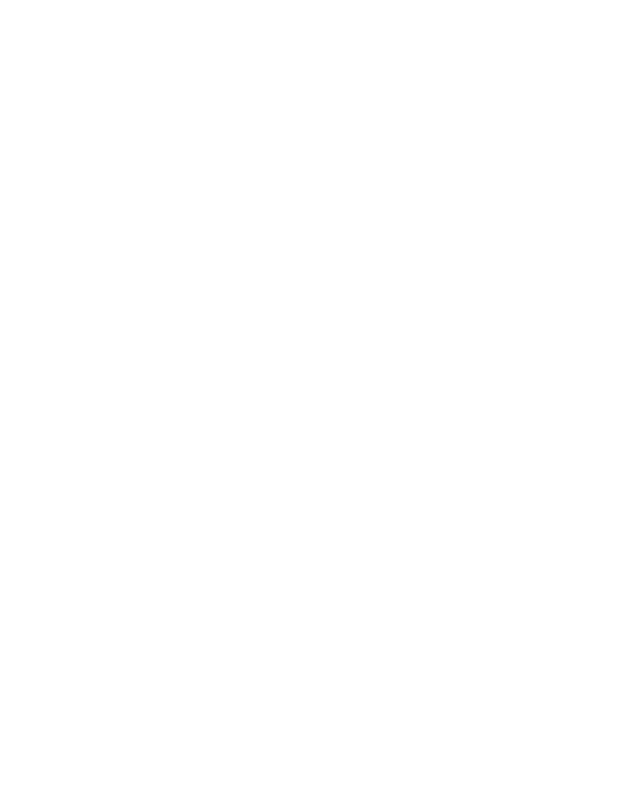
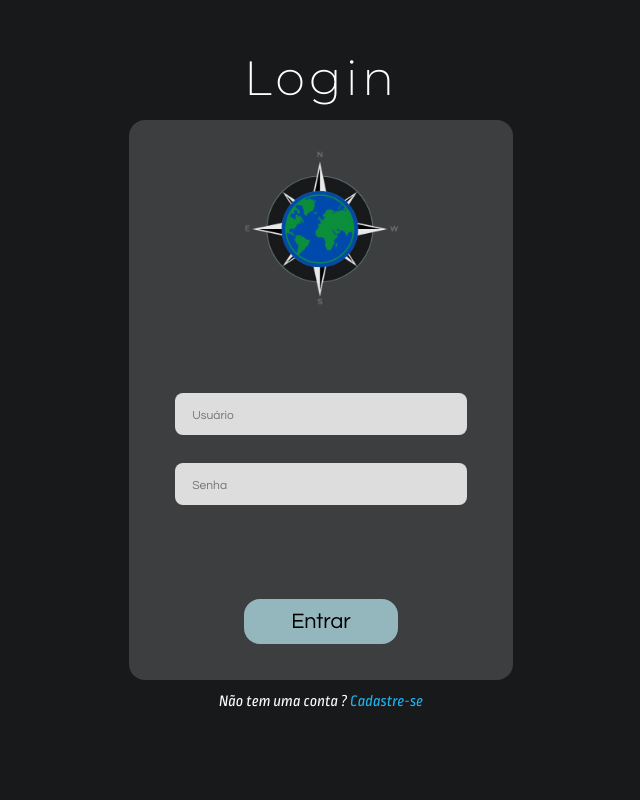
Before and after one commit to GustavoPresilli/Geoconomics, a plain HTML site: page login.html in a window 1280 px wide. Shown: the whole page, without its empty margins (319-959 px from the left). Drawn offline with Linux system fonts and the light colour scheme.

Commit message:
Login Finalizado

```diff
--- a/css/login-cadastro.css
+++ b/css/login-cadastro.css
@@ -308,3 +308,132 @@ body {
     color: #fff;
     border: 4px solid #fff;
 }
+
+.paginaLogin {
+    height: 100vh;
+    width: 100%;
+    background-color: #18191A;
+    display: flex;
+    position: relative;
+    flex-direction: column;
+    overflow: hidden;
+}
+
+.caixaTitulo {
+    width: 100%;
+    height: 15%;
+    display: flex;
+    /* border: 2px solid red; */
+    align-items: flex-end;
+    justify-content: center;
+}
+
+.caixaTitulo span {
+    color: #FFF;
+    font-family: 'MontSerrat';
+    font-size: 6vh;
+    letter-spacing: 0.5vh;
+    font-weight: 250;
+    margin-bottom: 1%;
+}
+
+
+.caixaLogin {
+    width: 100%;
+    height: 70%;
+    display: flex;
+    justify-content: center;
+    align-items: center;
+}
+
+.login {
+    width: 30%;
+    height: 100%;
+    background-color: #3D3E40;
+    border-radius: 2vh;
+}
+
+
+.login img {
+    width: 50%;
+}
+
+.login .container {
+    flex-direction: column;
+    align-items: center;
+    justify-content: space-around;
+    height: 100%;
+}
+
+.campos {
+    display: flex;
+    flex-direction: column;
+    width: 100%;
+    align-items: center;
+    justify-content: space-evenly;
+    height: 30%;
+    /* border: 2px red solid; */
+}
+
+.campos input {
+    font-family: 'Questrial';
+    width: 22vw;
+    height: 5vh;
+    border-radius: 1vh;
+    border: none;
+    background-color: #DDDDDD;
+    padding-left: 3%;
+    font-size: 2vh;
+}
+
+.login .botao button {
+    width: 50%;
+    height: 80%;
+    border: none;
+    background-color: #94B6BD;
+    border-radius: 2vh;
+    font-size: 2.7vh;
+    font-family: 'Questrial';
+    font-weight: 300;
+    transition: 2s;
+}
+
+
+.login .botao button:hover {
+    background-color: #023039a0;
+    color: #fff;
+    border: 4px solid #fff;
+}
+
+.campos input::placeholder {
+    font-weight: 500;
+    padding-left: 3%;
+    font-family: 'Questrial';
+    font-size: 1.5vh;
+}
+
+
+.caixaCadastro {
+    width: 100%;
+    height: 15%;
+    display: flex;
+    align-items: flex-start;
+    justify-content: center;
+}
+
+.caixaCadastro span {
+    margin-top: 1%;
+    color: #ffff;
+    font-size: 2vh;
+    font-weight: 100;
+    font-family: 'RopaSans Italic';
+}
+
+.caixaCadastro span a {
+    margin-top: 1%;
+    color: #20B3F1;
+    font-size: 2vh;
+    font-weight: 100;
+    font-family: 'RopaSans Italic';
+    text-decoration: none;
+}
--- a/login.html
+++ b/login.html
@@ -4,13 +4,34 @@
 <head>
     <meta charset="UTF-8">
     <meta name="viewport" content="width=device-width, initial-scale=1.0">
-    <title>Cadastro - Geoconomics</title>
+    <title>Login - Geoconomics</title>
     <link rel="stylesheet" href="css/login-cadastro.css">
     <link rel="shortcut icon" type="image/jpg" href="img/logo_escura_prateada.png" />
 </head>
 
 <body>
-
+    <div class="paginaLogin">
+        <div class="caixaTitulo">
+            <span>Login</span>
+        </div>
+        <div class="caixaLogin">
+            <div class="login">
+                <div class="container">
+                    <img src="img/logo_escura_prateada.png" alt="">
+                    <div class="campos">
+                        <input placeholder="Usuário" type="text">
+                        <input placeholder="Senha" type="text">
+                    </div>
+                    <div class="botao">
+                        <button>Entrar</button>
+                    </div>
+                </div>
+            </div>
+        </div>
+        <div class="caixaCadastro">
+            <span>Não tem uma conta ? <a href="cadastro.html">Cadastre-se</a></span>
+        </div>
+    </div>
 </body>
 
 </html>
```
